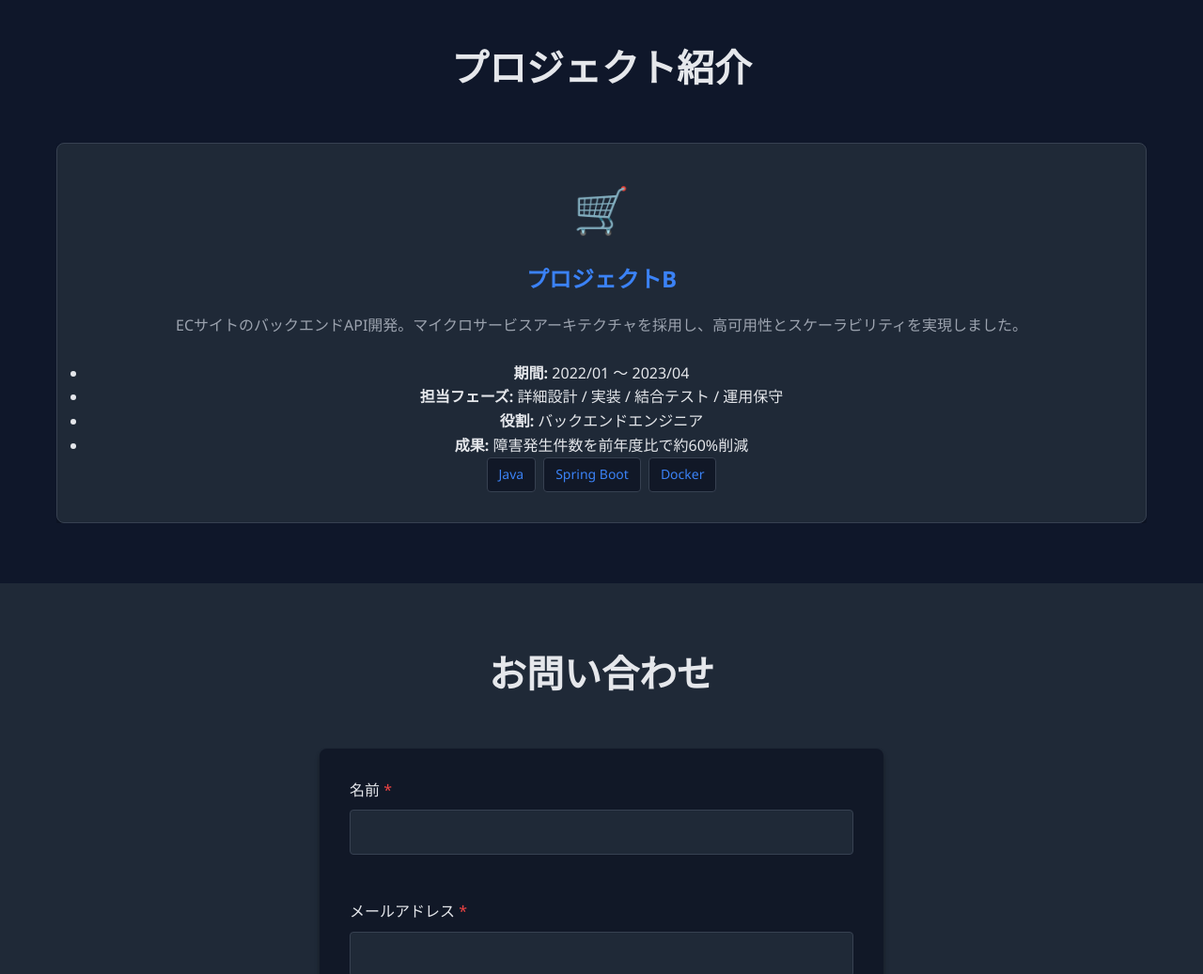
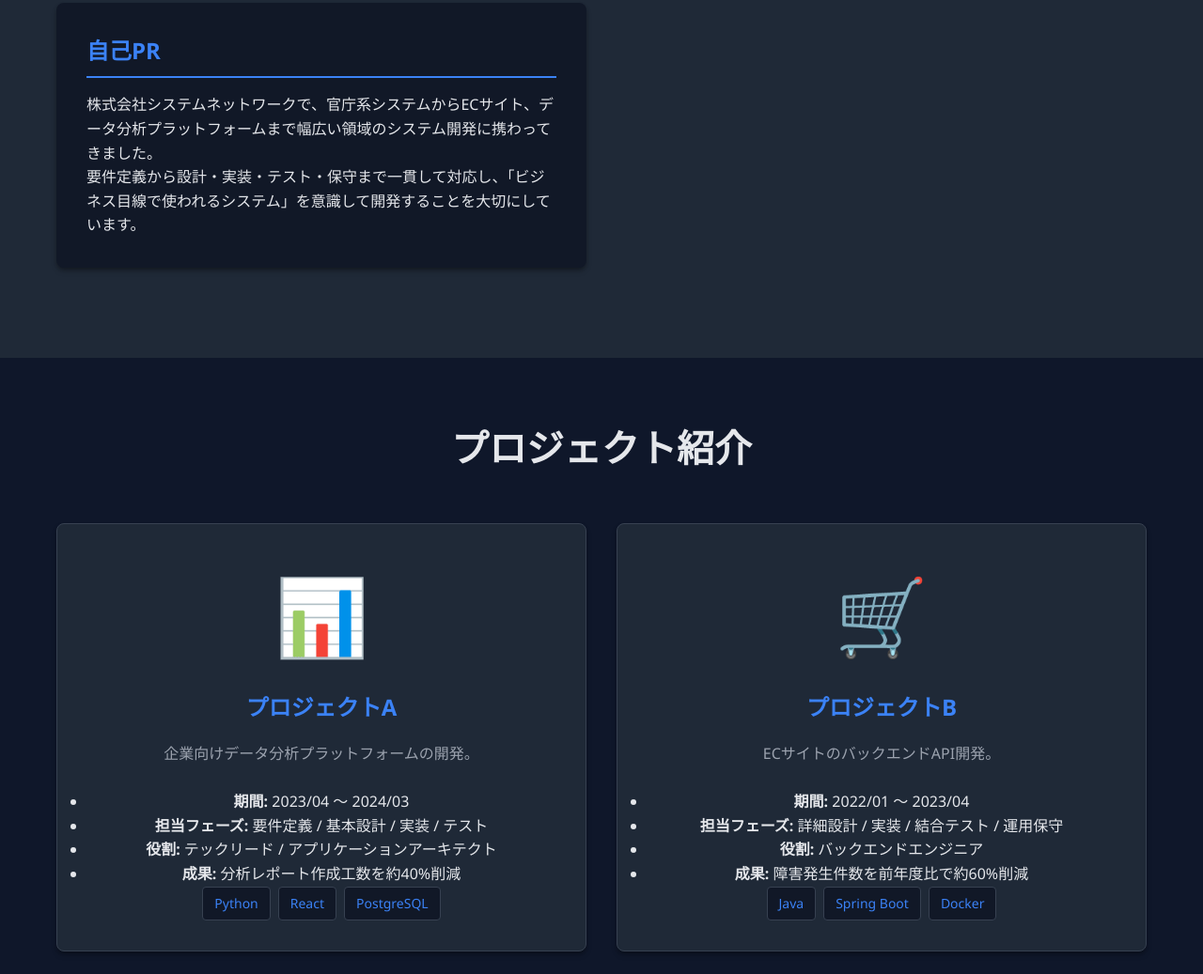
Before and after one commit to KeigoAkasaka/portfolio-1120, a plain HTML site: page index.html in a window 1280 px wide. Shown: the part 1380-2417 px from the top of the page at 94% size. Drawn offline with Linux system fonts and the light colour scheme.

Commit message:
更新２

```diff
--- a/index.html
+++ b/index.html
@@ -44,10 +44,6 @@
       <section id="about" class="about">
         <div class="container">
           <h2 class="section-title">自己紹介</h2>
-          <p class="about-intro-text">
-            株式会社システムネットワークで、官庁系システムからECサイト、データ分析プラットフォームまで幅広い領域のシステム開発に携わってきました。
-            要件定義から設計・実装・テスト・保守まで一貫して対応し、「ビジネス目線で使われるシステム」を意識して開発することを大切にしています。
-          </p>
           <div class="about-content">
             <div class="about-card">
               <h3>基本情報</h3>
@@ -83,7 +79,9 @@
                 </div>
                 <div class="skill-category skill-category--db">
                   <div class="skill-tag-list">
-                    <span class="skill-tag">SQL</span>
+                    <span class="skill-tag">Oracle</span>
+                    <span class="skill-tag">SQL Server</span>
+                    <span class="skill-tag">PostgreSQL</span>
                   </div>
                 </div>
               </div>
@@ -127,6 +125,13 @@
                 </div>
               </div>
             </div>
+            <div class="about-card">
+              <h3>自己PR</h3>
+              <p style="margin: 0;">
+                株式会社システムネットワークで、官庁系システムからECサイト、データ分析プラットフォームまで幅広い領域のシステム開発に携わってきました。<br>
+                要件定義から設計・実装・テスト・保守まで一貫して対応し、「ビジネス目線で使われるシステム」を意識して開発することを大切にしています。
+              </p>
+            </div>
           </div>
         </div>
       </section>
@@ -135,99 +140,67 @@
         <div class="container">
           <h2 class="section-title">プロジェクト紹介</h2>
           <div class="projects-grid">
-            <div class="projects-container">
-              <div class="project-card active">
+            <div class="project-card">
               <div class="project-icon">📊</div>
               <h3>プロジェクトA</h3>
               <p class="project-description">
-                  企業向けデータ分析プラットフォームの開発。Pythonと機械学習を活用し、ビッグデータの可視化と予測分析機能を実装しました。
+                企業向けデータ分析プラットフォームの開発。
               </p>
               <ul class="project-meta">
                 <li><strong>期間:</strong> 2023/04 〜 2024/03</li>
-                  <li>
-                    <strong>担当フェーズ:</strong> 要件定義 / 基本設計 / 実装 /
-                    テスト
-                  </li>
-                  <li>
-                    <strong>役割:</strong> テックリード /
-                    アプリケーションアーキテクト
-                  </li>
-                  <li>
-                    <strong>成果:</strong> 分析レポート作成工数を約40%削減
-                  </li>
+                <li><strong>担当フェーズ:</strong> 要件定義 / 基本設計 / 実装 / テスト</li>
+                <li><strong>役割:</strong> テックリード / アプリケーションアーキテクト</li>
+                <li><strong>成果:</strong> 分析レポート作成工数を約40%削減</li>
               </ul>
               <div class="project-tech">
-                  <span class="tech-tag">Python</span
-                  ><span class="tech-tag">React</span
-                  ><span class="tech-tag">PostgreSQL</span>
+                <span class="tech-tag">Python</span><span class="tech-tag">React</span><span class="tech-tag">PostgreSQL</span>
               </div>
             </div>
             <div class="project-card">
               <div class="project-icon">🛒</div>
               <h3>プロジェクトB</h3>
               <p class="project-description">
-                  ECサイトのバックエンドAPI開発。マイクロサービスアーキテクチャを採用し、高可用性とスケーラビリティを実現しました。
+                ECサイトのバックエンドAPI開発。
               </p>
               <ul class="project-meta">
                 <li><strong>期間:</strong> 2022/01 〜 2023/04</li>
-                  <li>
-                    <strong>担当フェーズ:</strong> 詳細設計 / 実装 / 結合テスト
-                    / 運用保守
-                  </li>
+                <li><strong>担当フェーズ:</strong> 詳細設計 / 実装 / 結合テスト / 運用保守</li>
                 <li><strong>役割:</strong> バックエンドエンジニア</li>
-                  <li>
-                    <strong>成果:</strong> 障害発生件数を前年度比で約60%削減
-                  </li>
+                <li><strong>成果:</strong> 障害発生件数を前年度比で約60%削減</li>
               </ul>
               <div class="project-tech">
-                  <span class="tech-tag">Java</span
-                  ><span class="tech-tag">Spring Boot</span
-                  ><span class="tech-tag">Docker</span>
+                <span class="tech-tag">Java</span><span class="tech-tag">Spring Boot</span><span class="tech-tag">Docker</span>
               </div>
             </div>
             <div class="project-card">
               <div class="project-icon">📱</div>
               <h3>プロジェクトC</h3>
               <p class="project-description">
-                  モバイルアプリケーションの開発。React
-                  Nativeを使用し、iOS/Android両対応のクロスプラットフォームアプリを構築しました。
-                </p>
+                モバイルアプリケーションの開発。
               <ul class="project-meta">
                 <li><strong>期間:</strong> 2021/04 〜 2021/12</li>
-                  <li>
-                    <strong>担当フェーズ:</strong> 実装 / 単体テスト /
-                    ストア公開支援
-                  </li>
+                <li><strong>担当フェーズ:</strong> 実装 / 単体テスト / ストア公開支援</li>
                 <li><strong>役割:</strong> モバイルアプリエンジニア</li>
-                  <li>
-                    <strong>成果:</strong>
-                    初回リリースから3ヶ月で1万ダウンロードを達成
-                  </li>
+                <li><strong>成果:</strong> 初回リリースから3ヶ月で1万ダウンロードを達成</li>
               </ul>
               <div class="project-tech">
-                  <span class="tech-tag">React Native</span
-                  ><span class="tech-tag">TypeScript</span
-                  ><span class="tech-tag">Firebase</span>
+                <span class="tech-tag">React Native</span><span class="tech-tag">TypeScript</span><span class="tech-tag">Firebase</span>
               </div>
             </div>
             <div class="project-card">
               <div class="project-icon">💻</div>
               <h3>プロジェクトD</h3>
               <p class="project-description">
-                  官庁系システム開発プロジェクト。C++を使用し、システムの開発と保守を行いました。
+                官庁系システム開発プロジェクト。
               </p>
               <ul class="project-meta">
                 <li><strong>期間:</strong> 2019/04 〜 2021/03</li>
                 <li><strong>担当フェーズ:</strong> 詳細設計 / 実装 / 保守</li>
                 <li><strong>役割:</strong> アプリケーションエンジニア</li>
-                  <li>
-                    <strong>成果:</strong>
-                    長期安定稼働に貢献（重大障害ゼロを継続）
-                  </li>
+                <li><strong>成果:</strong> 長期安定稼働に貢献（重大障害ゼロを継続）</li>
               </ul>
               <div class="project-tech">
                 <span class="tech-tag">C++</span>
-                </div>
               </div>
             </div>
           </div>
--- a/script.js
+++ b/script.js
@@ -165,39 +165,3 @@ messageInput.addEventListener('input', function() {
         clearError(messageError);
     }
 });
-
-// プロジェクトスライドアニメーション
-function initProjectSlider() {
-    const projectCards = document.querySelectorAll('.project-card');
-    let currentIndex = 0;
-
-    if (projectCards.length === 0) return;
-
-    function showNextProject() {
-        // 現在のカードを非表示にする
-        projectCards[currentIndex].classList.remove('active');
-        projectCards[currentIndex].classList.add('slide-out');
-
-        // 次のインデックスを計算
-        currentIndex = (currentIndex + 1) % projectCards.length;
-
-        // 少し遅延を入れてから次のカードを表示
-        setTimeout(() => {
-            // すべてのカードからクラスを削除
-            projectCards.forEach(card => {
-                card.classList.remove('active', 'slide-out');
-            });
-
-            // 次のカードを表示
-            projectCards[currentIndex].classList.add('active');
-        }, 400);
-    }
-
-    // 3秒間隔でスライドを実行
-    setInterval(showNextProject, 3000);
-}
-
-// ページ読み込み時にスライダーを初期化
-document.addEventListener('DOMContentLoaded', function() {
-    initProjectSlider();
-});
--- a/styles.css
+++ b/styles.css
@@ -77,7 +77,7 @@ header {
 
 /* ヒーローセクション */
 .hero {
-    background: linear-gradient(135deg, var(--primary-color) 0%, var(--secondary-color) 100%);
+    background: linear-gradient(120deg, rgba(17,24,39,0.98) 60%, rgba(31,41,55,0.95) 100%), url('computer_programming_man.png') center/cover no-repeat;
     color: white;
     padding: 5rem 0;
     text-align: center;
@@ -130,6 +130,7 @@ section {
     border-radius: 8px;
     box-shadow: var(--shadow);
     transition: transform 0.3s ease, box-shadow 0.3s ease;
+    margin-bottom: 2rem;
 }
 
 .about-card:hover {
@@ -249,40 +250,21 @@ section {
 }
 
 .projects-grid {
-    position: relative;
-    min-height: 400px;
-    overflow: hidden;
-}
-
-.projects-container {
-    position: relative;
-    width: 100%;
-    min-height: 400px;
+  display: grid;
+  grid-template-columns: repeat(auto-fit, minmax(500px, 1fr));
+  gap: 2rem;
 }
 
 .project-card {
-    width: 100%;
-    max-width: 100%;
-    opacity: 0;
-    transform: translateX(100%);
-    transition: opacity 0.8s ease, transform 0.8s ease;
-    position: absolute;
-    top: 0;
-    left: 0;
-    right: 0;
+  white-space: nowrap;
+  overflow-x: auto;
 }
 
-.project-card.active {
-    opacity: 1;
-    transform: translateX(0);
-    position: relative;
-    z-index: 2;
-}
-
+/* アニメーション関連の不要なcssを除去 */
+.projects-container,
+.project-card.active,
 .project-card.slide-out {
-    opacity: 0;
-    transform: translateX(-100%);
-    z-index: 1;
+  all: unset;
 }
 
 .project-card {
@@ -295,7 +277,7 @@ section {
 }
 
 .project-icon {
-    font-size: 3rem;
+    font-size: 5rem;
     margin-bottom: 1rem;
 }
 
```
Lines whose indentation alone changed are shown as unchanged.
